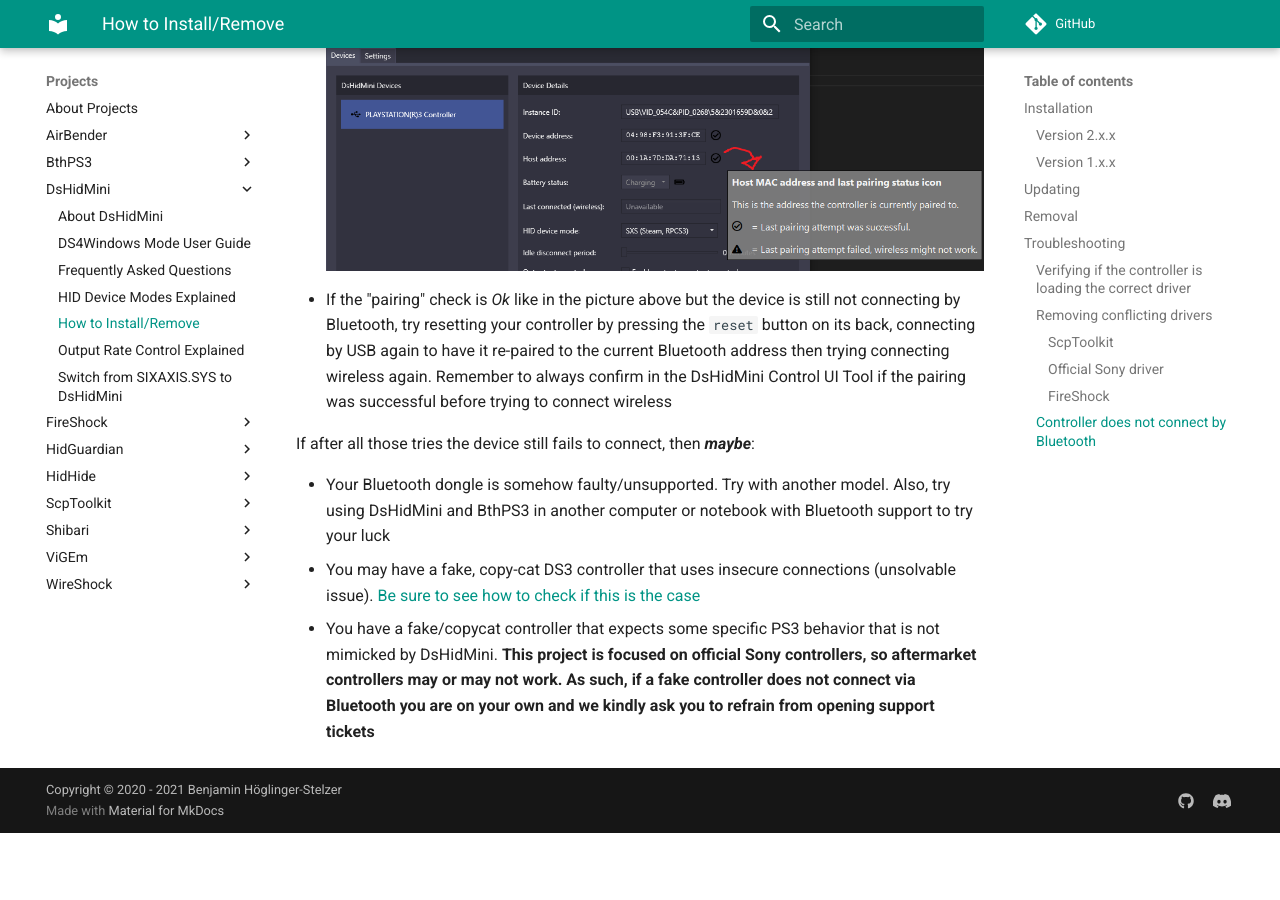
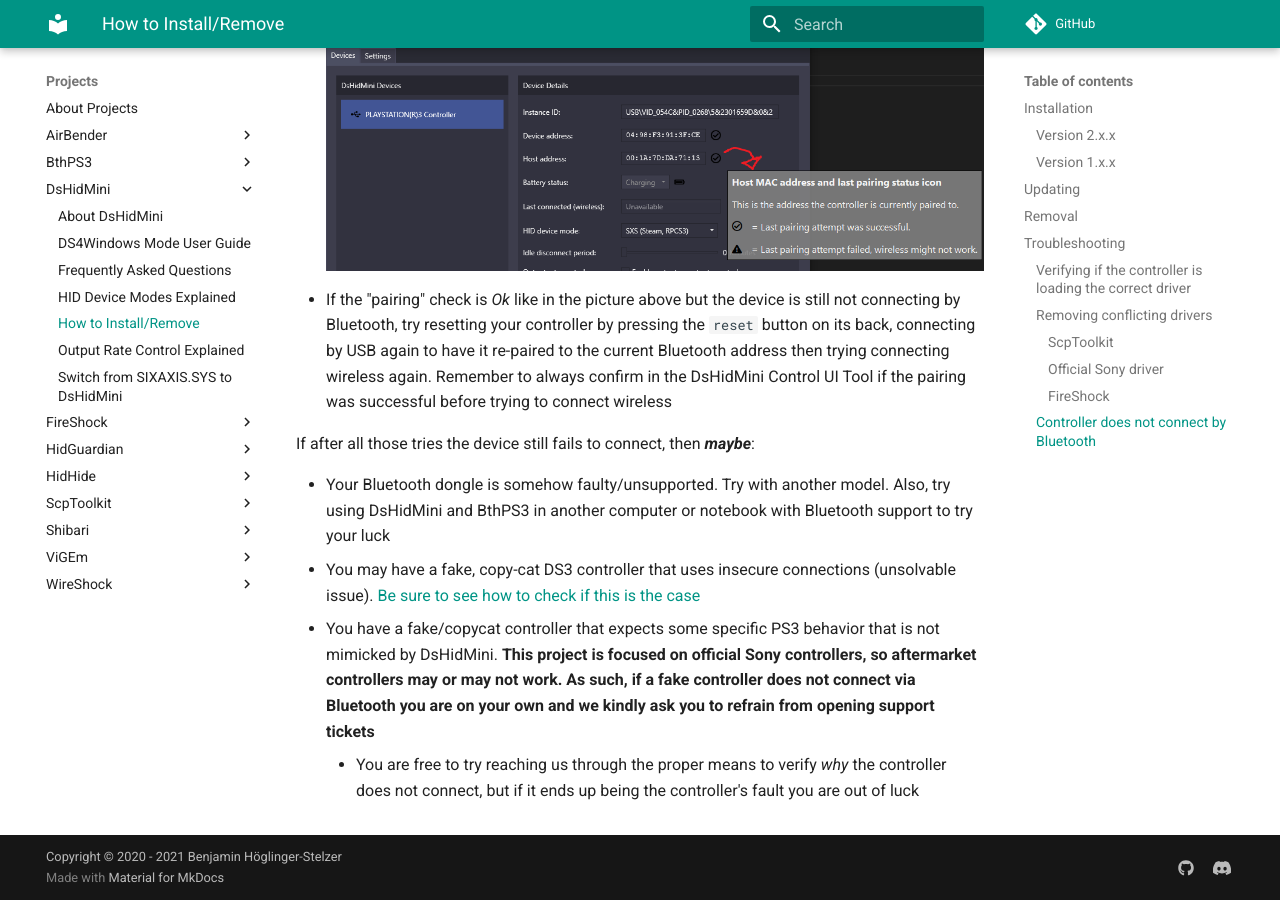
Before and after one commit to nefarius/ViGEm.github.io, an MkDocs documentation site: the page built from docs/projects/DsHidMini/How-to-Install.md, in a window 1280 px wide and 900 px high, scrolled down 8357 px. Built offline with MkDocs 1.6.1 and Material for MkDocs 9.7.7, drawn with Linux system fonts in a browser that asks for light colours; comment, search, counter and statistics services are not loaded; before the commit the page ends 9190 px from its top, so only the background shows below that.

Commit message:
Added comment on when to ask for support

```diff
--- a/docs/projects/DsHidMini/How-to-Install.md
+++ b/docs/projects/DsHidMini/How-to-Install.md
@@ -132,3 +132,4 @@
 - Your Bluetooth dongle is somehow faulty/unsupported. Try with another model. Also, try using DsHidMini and BthPS3 in another computer or notebook with Bluetooth support to try your luck
 - You may have a fake, copy-cat DS3 controller that uses insecure connections (unsolvable issue). [Be sure to see how to check if this is the case](https://github.com/ViGEm/DsHidMini/issues/61)
 - You have a fake/copycat controller that expects some specific PS3 behavior that is not mimicked by DsHidMini. __This project is focused on official Sony controllers, so aftermarket controllers may or may not work. As such, if a fake controller does not connect via Bluetooth you are on your own and we kindly ask you to refrain from opening support tickets__
+    - You are free to try reaching us through the proper means to verify _why_ the controller does not connect, but if it ends up being the controller's fault you are out of luck
```
